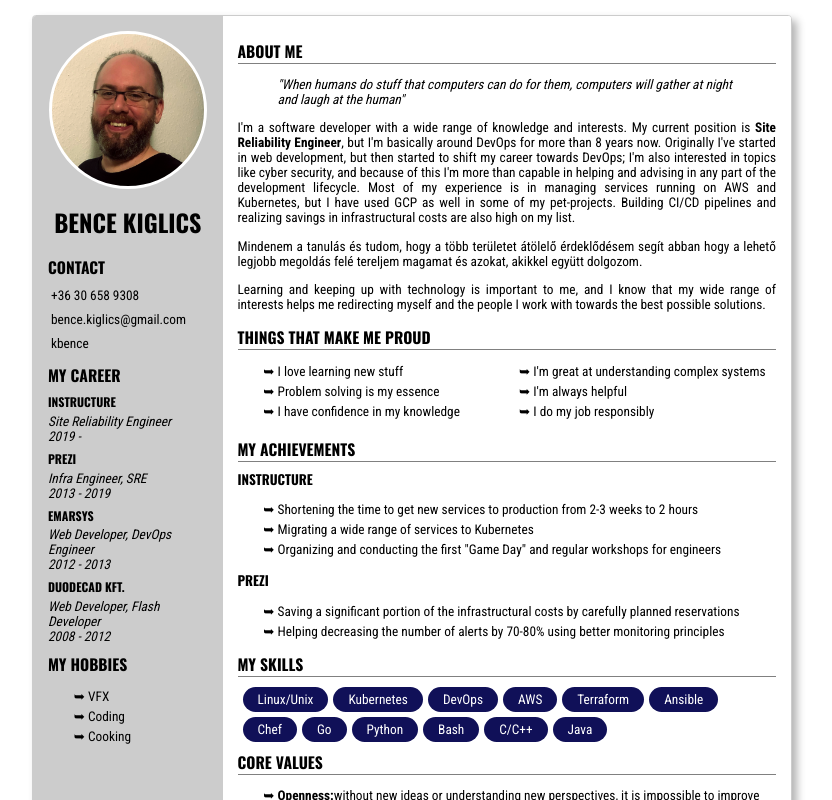
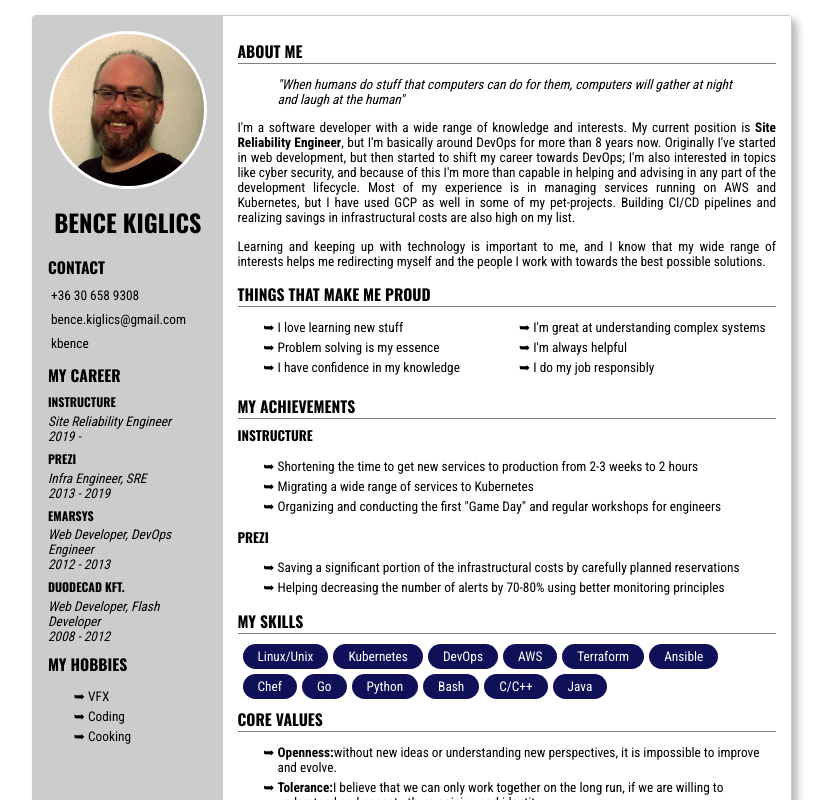
Before and after one commit to kbence/resume.kiglics.com, a Next.js app: page / in a window 1280 px wide. Shown: the top 800 px of the page, without its empty margins (228-1060 px from the left). Built offline with nearby package versions, Linux system fonts and the light colour scheme; some icons are missing.

Commit message:
Removed duplicated section

```diff
--- a/components/AboutMe.js
+++ b/components/AboutMe.js
@@ -20,11 +20,6 @@ export default class AboutMe extends React.Component {
         savings in infrastructural costs are also high on my list.
       </p>
       <p>
-        Mindenem a tanulás és tudom, hogy a több területet átölelő
-        érdeklődésem segít abban hogy a lehető legjobb megoldás felé
-        tereljem magamat és azokat, akikkel együtt dolgozom.
-      </p>
-      <p>
         Learning and keeping up with technology is important to me, and I
         know that my wide range of interests helps me redirecting myself and
         the people I work with towards the best possible solutions.
```
